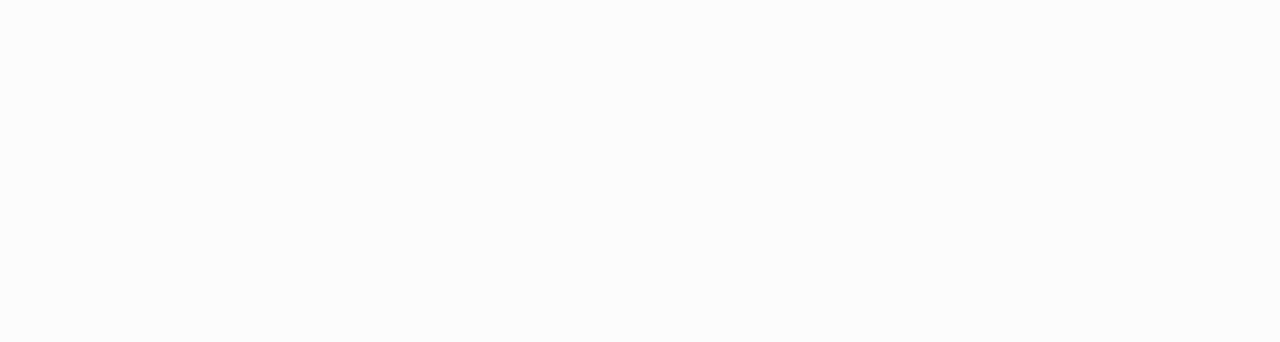
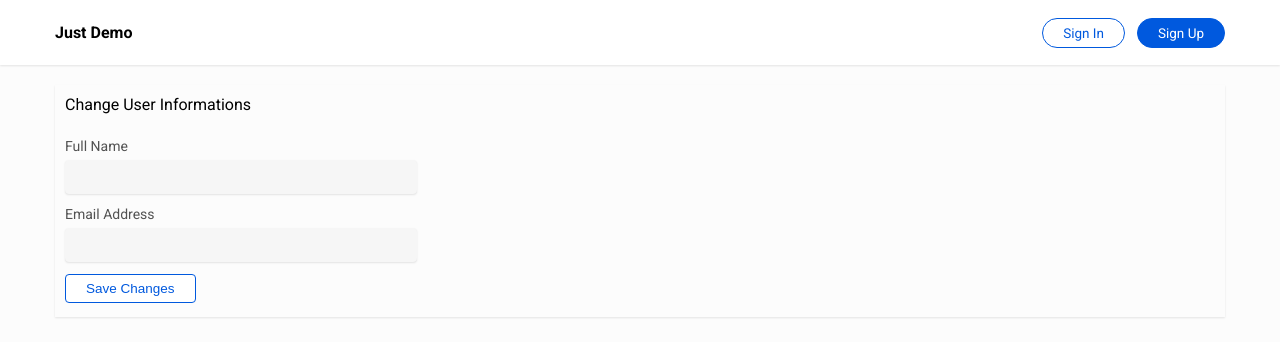
Before and after one commit to stvcvk/taskify-frontend, a Nuxt app: page /profile/update in a window 1280 px wide. Before the commit this address had no page. Shown: the top 342 px of the page. Built offline with nearby package versions, Linux system fonts and the light colour scheme; no server answers.

Commit message:
Fixed Me Controller

```diff
--- a/assets/components/header.scss
+++ b/assets/components/header.scss
@@ -66,3 +66,7 @@
 	display: flex;
 	align-items: center;
 }
+
+.logged-in-details span {
+	margin-right: 10px;
+}
--- a/assets/components/login.scss
+++ b/assets/components/login.scss
@@ -7,6 +7,20 @@
 	border-radius: 4px;
 	margin-top: 60px;
 	background: #fff;
+}
+
+label {
+	display: block;
+	font-size: 14px;
+	margin-bottom: 6px;
+	color: #525252;
+}
+
+.form-group span {
+	font-size: 13px;
+	display: block;
+	margin-bottom: 10px;
+	color: #cf000f;
 }
 
 input {
--- /dev/null
+++ b/assets/pages/update.scss
@@ -0,0 +1,18 @@
+.card {
+	margin-top: 20px;
+	width: 100%;
+	box-shadow: 0 1px 2px 0 rgba(0, 0, 0, .1);
+}
+
+.card-title {
+	background-color: #fcfcfc;
+	border-top-right-radius: 3px;
+	border-top-left-radius: 3px;
+	padding: 10px;
+}
+
+.card-body {
+	padding: 14px 10px;
+	border-bottom-right-radius: 3px;
+	border-bottom-left-radius: 3px;
+}
--- /dev/null
+++ b/pages/profile/update.vue
@@ -0,0 +1,74 @@
+<template>
+	<div>
+		<Header />
+
+		<div class="container">
+			<div class="card">
+				<div class="card-title">Change User Informations</div>
+				<div class="card-body">
+					<form @submit.prevent="submit">
+						<div class="form-group">
+							<label>Full Name</label>
+							<input type="text" v-model="fields.name">
+							<span v-if="errors.name">{{ errors.name[0] }}</span>
+						</div>
+
+						<div class="form-group">
+							<label>Email Address</label>
+							<input type="text" v-model="fields.email">
+							<span v-if="errors.email">{{ errors.email[0] }}</span>
+						</div>
+
+						<button>Save Changes</button>
+					</form>
+				</div>
+			</div>
+		</div>
+	</div>
+</template>
+
+<script>
+import Header from '~/components/Header.vue'
+export default {
+	components: { Header, },
+	data() {
+	  return {
+	  	fields: {
+	  		name: '',
+	  		email: ''
+	  	},
+	  	errors: [],
+	  }
+	},
+	mounted() {
+		this.onLoad();
+	},
+	methods: {
+		onLoad() {
+			this.$axios.defaults.headers.common['Authorization'] = `Bearer ${this.$store.state.auth.token}`;
+			this.$axios.$get('/me').then(response => {
+				this.fields.name = response.data.name;
+				this.fields.email = response.data.email;
+			});
+		},
+		submit() {
+			this.$axios.defaults.headers.common['Authorization'] = `Bearer ${this.$store.state.auth.token}`;
+			this.$axios.$post('/me/update', this.fields)
+				.then(response => {
+					console.log('updated!')
+					console.log(response)
+					localStorage.removeItem('current_logged_in_user');
+					this.$store.commit('auth/setUser', response.data);
+					localStorage.setItem('current_logged_in_user', JSON.stringify(response.data));
+				}).catch(error => {
+					this.errors = error.response.data;
+				})
+		}
+	}
+}
+</script>
+
+<style>
+@import '~/assets/components/login.scss';
+@import '~/assets/pages/update.scss';
+</style>
```
